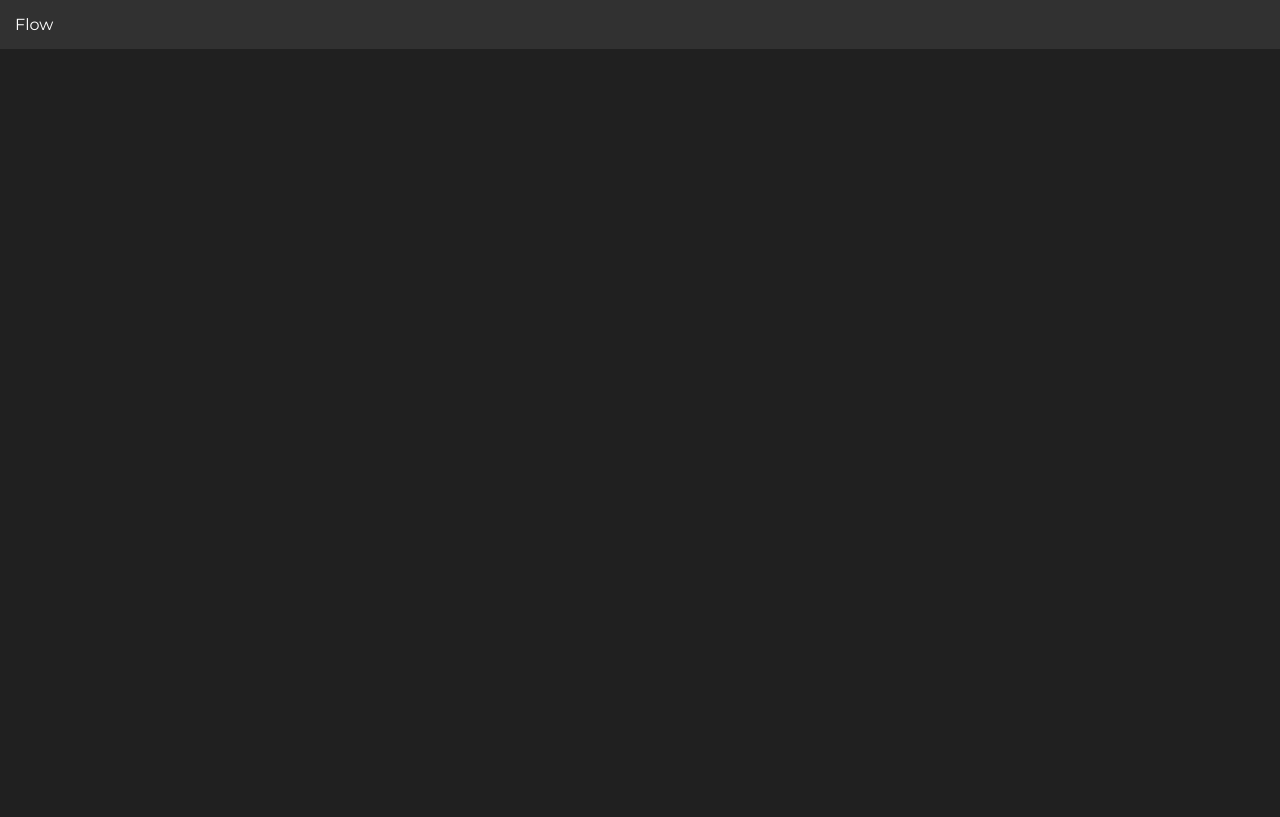
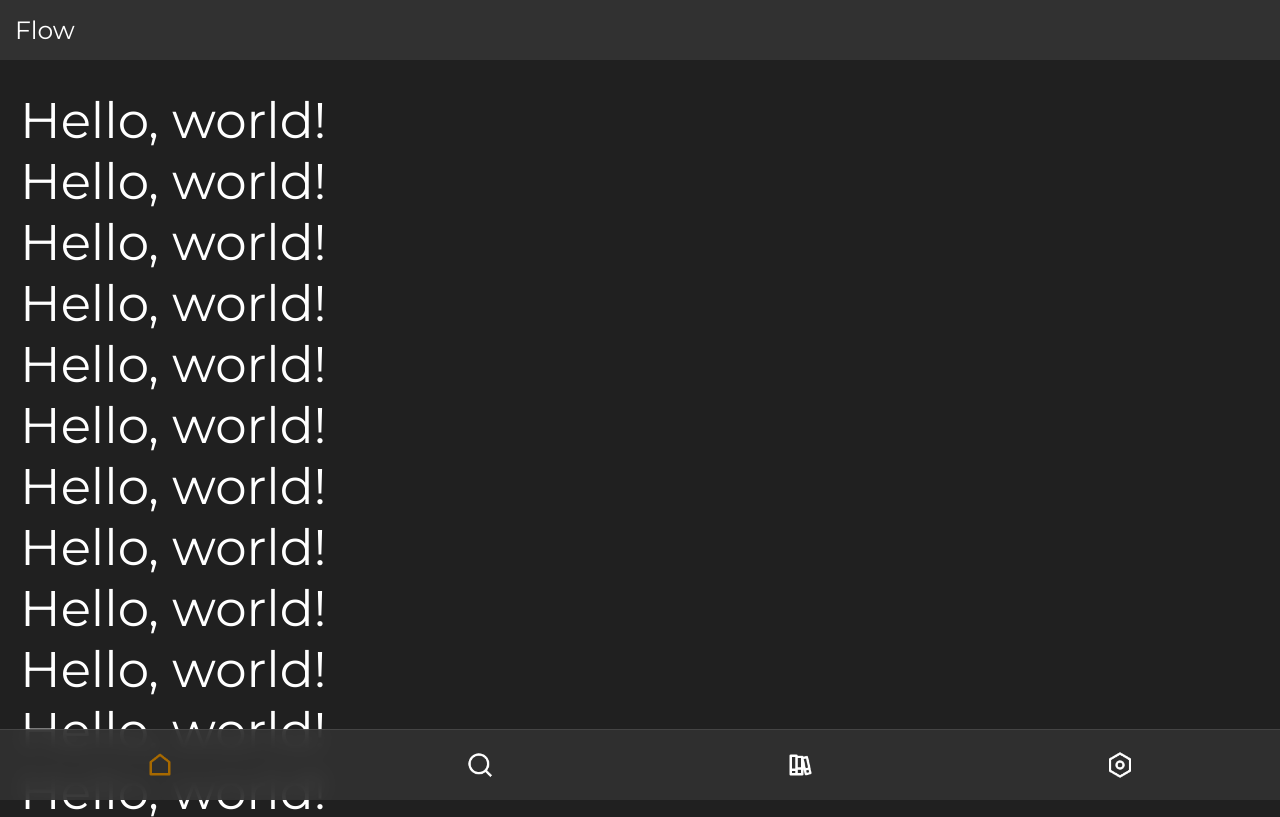
Before and after one commit to BFSDK/flowmusic, a plain HTML site: page index.html in a window 1280 px wide. Shown: the top 817 px of the page. Drawn offline with Linux system fonts and the light colour scheme.

Commit message:
Update index.html

```diff
--- a/index.html
+++ b/index.html
@@ -16,11 +16,55 @@
             font-family: "Montserrat", sans-serif;
         }
         .header {
+            position: fixed;
+            top: 0;
+            left: 0;
+            right: 0;
             background-color: rgb(49, 49, 49);
             color: white;
-            padding-bottom: 15px;
-            padding-left: 15px;
-            padding-top: 15px;
+            padding: 15px;
+            font-size: 25px;
+            z-index: 1000;
+        }
+        .bottom-bar {
+            position: fixed;
+            bottom: 0;
+            left: 0;
+            right: 0;
+            background-color: rgba(49, 49, 49, 0.9);
+            backdrop-filter: blur(10px);
+            color: white;
+            width: 100%;
+            height: 70px;
+            z-index: 1000;
+            display: flex;
+            justify-content: space-around;
+            align-items: center;
+            border-top: 1px solid rgba(255, 255, 255, 0.1);
+        }
+        .nav-item {
+            display: flex;
+            align-items: center;
+            justify-content: center;
+            cursor: pointer;
+            transition: all 0.3s ease;
+            padding: 15px;
+            border-radius: 50%;
+        }
+        .nav-icon {
+            width: 28px;
+            height: 28px;
+            transition: all 0.3s ease;
+        }
+        .nav-item.active .nav-icon {
+            filter: invert(65%) sepia(85%) saturate(500%) hue-rotate(360deg) brightness(105%) contrast(105%);
+        }
+        .main {
+            color: white;
+            font-size: 50px;
+            margin-top: 70px;
+            margin-bottom: 70px;
+            padding: 20px;
         }
     </style>
 </head>
@@ -30,5 +74,93 @@
             Flow
         </div>
     </div>
+    <div class="main">
+        Hello, world!
+        <br>
+        Hello, world!
+        <br>
+        Hello, world!
+        <br>
+        Hello, world!
+        <br>
+        Hello, world!
+        <br>
+        Hello, world!
+        <br>
+        Hello, world!
+        <br>
+        Hello, world!
+        <br>
+        Hello, world!
+        <br>
+        Hello, world!
+        <br>
+        Hello, world!
+        <br>
+        Hello, world!
+        <br>
+        Hello, world!
+        <br>
+        Hello, world!
+        <br>
+        Hello, world!
+        <br>
+        Hello, world!
+        <br>
+        Hello, world!
+        <br>
+        Hello, world!
+        <br>
+        Hello, world!
+        <br>
+        Hello, world!
+        <br>
+        Hello, world!
+        <br>
+        Hello, world!
+        <br>
+        Hello, world!
+        <br>
+        Hello, world!
+        <br>
+        Hello, world!
+        <br>
+        Hello, world!
+        <br>
+        Hello, world!
+        <br>
+        Hello, world!
+        <br>
+        Hello, world!
+        <br>
+    </div>
+    <div class="bottom-bar">
+        <div class="nav-item active">
+            <img src="home.png" alt="Home" class="nav-icon">
+        </div>
+        <div class="nav-item">
+            <img src="search.png" alt="Search" class="nav-icon">
+        </div>
+        <div class="nav-item">
+            <img src="lib.png" alt="Library" class="nav-icon">
+        </div>
+        <div class="nav-item">
+            <img src="sett.png" alt="Settings" class="nav-icon">
+        </div>
+    </div>
+
+    <script>
+        // Добавляем функциональность переключения активного элемента
+        const navItems = document.querySelectorAll('.nav-item');
+
+        navItems.forEach(item => {
+            item.addEventListener('click', function() {
+                // Убираем активный класс у всех элементов
+                navItems.forEach(nav => nav.classList.remove('active'));
+                // Добавляем активный класс к clicked элементу
+                this.classList.add('active');
+            });
+        });
+    </script>
 </body>
 </html>
```
